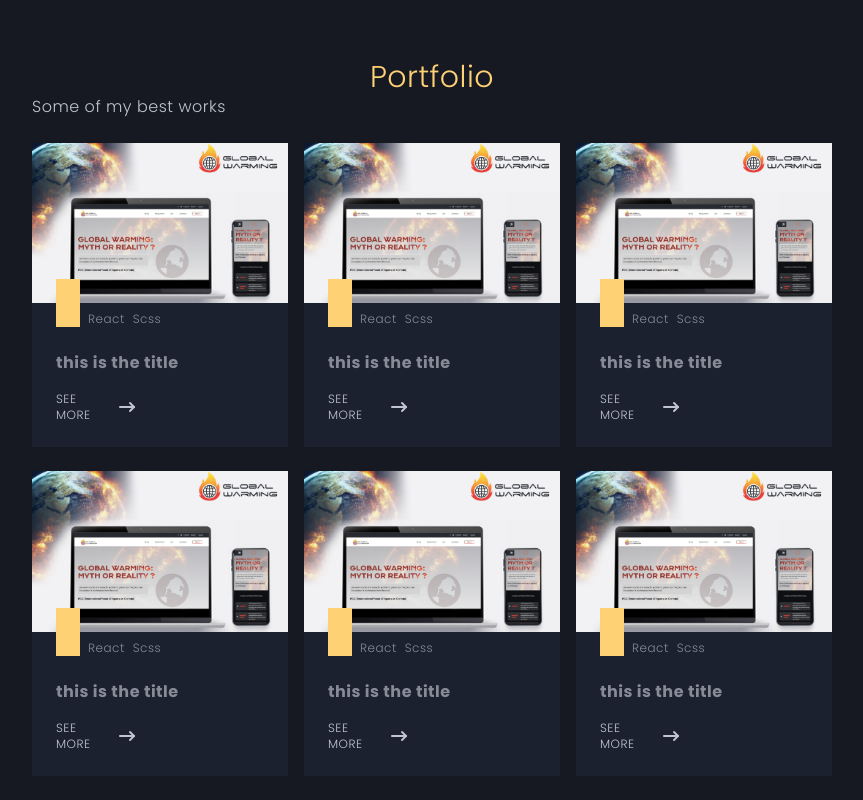
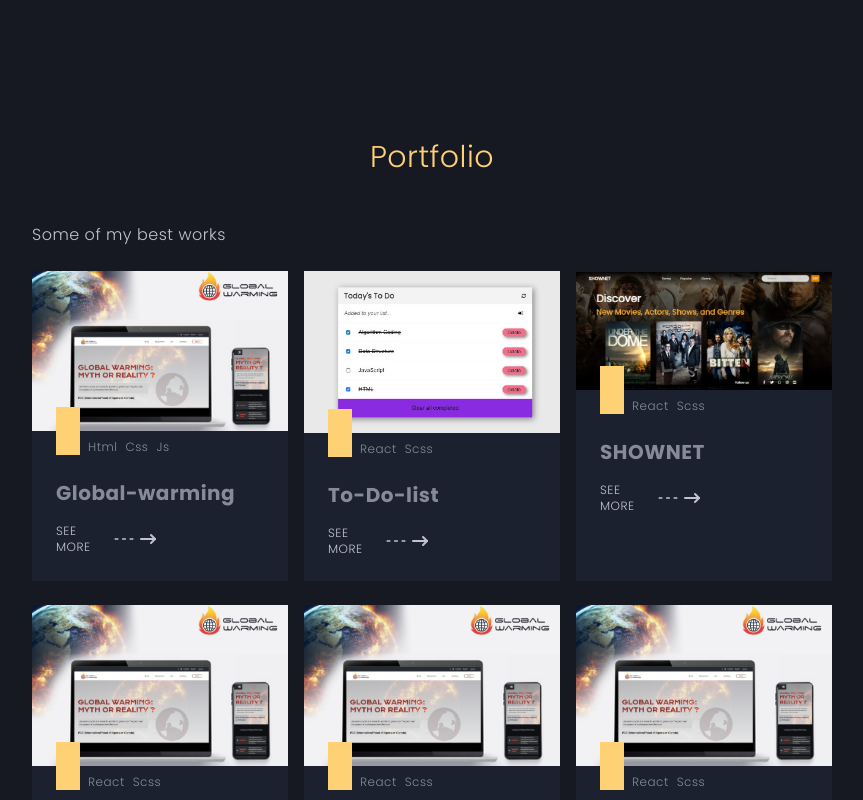
Before and after one commit to joel-kalema/me_with-nextjs, a Next.js app: page / in a window 1280 px wide. Shown: the part 2600-3400 px from the top of the page, without its empty margins (208-1071 px from the left). Built offline with nearby package versions, Linux system fonts and the light colour scheme.

Commit message:
style popup

```diff
--- a/components/data/portfolio.js
+++ b/components/data/portfolio.js
@@ -2,24 +2,24 @@ export const projects = [
     {
         id: 1,
         image: '/images/live.jpg',
-        title: 'this is the title',
-        details: 'this project was made to help people',
-        technologies: ['React', 'Scss'],
+        title: 'Global-warming',
+        details: 'This is a responsive website that navigates from the home page to the about page, following mobile first rule.',
+        technologies: ['Html', 'Css', 'Js'],
         live: '#'
     },
     {
         id: 2,
-        image: '/images/live.jpg',
-        title: 'this is the title',
-        details: 'this project was made to help people',
+        image: '/images/todo.jpg',
+        title: 'To-Do-list',
+        details: 'The To_Do_List is a project designed to help you get organized, achieve your goals and never forget a thing. By keeping record of your plans and allowing you to edit them the way you want.',
         technologies: ['React', 'Scss'],
         live: '#'
     },
     {
         id: 3,
-        image: '/images/live.jpg',
-        title: 'this is the title',
-        details: 'this project was made to help people',
+        image: '/images/movi.jpg',
+        title: 'SHOWNET',
+        details: 'A movie database website that displays all the information about a show including the discription and the rating of the show. You can search for a show, like and also comment on any of your favourite show. This project consumed TVmaze api.',
         technologies: ['React', 'Scss'],
         live: '#'
     },
--- a/components/portfolio.js
+++ b/components/portfolio.js
@@ -1,38 +1,60 @@
 import { projects } from "./data/portfolio";
 import { useState } from 'react';
 import { TbArrowNarrowRight } from 'react-icons/tb';
-import Link from "next/link";
+import { BiArrowBack } from 'react-icons/bi';
+import {AiOutlineDash} from 'react-icons/ai';
 
 export default function Portfolio (){
-    const [newId, setNewId] = useState(null)
+    const [popUp, setpopUp] = useState([])
+    const [popUptoggle, setpopUptoggle] = useState(false)
+    const content = (project) => {
+        setpopUp([project])
+        setpopUptoggle(!popUptoggle)
+    }
 
     return(
-        <div className="bg-[#161922] py-20 px-60">
-            <h1 className='text-3xl text-[#ffd175] text-center'>Portfolio</h1>
+        <div className="bg-[#161922] py-40 px-60">
+            <h1 className='text-3xl text-[#ffd175] text-center mb-12'>Portfolio</h1>
             <h2>Some of my best works</h2>
             <div className="flex flex-wrap justify-between">
                 {projects.map((project) => (
-                   <div className="w-[32%] mt-6 bg-[#1b212f] hover:shadow-xl" onClick={(e) => setNewId(e.target)} >
+                   <div className="w-[32%] mt-6 bg-[#1b212f] hover:shadow-xl">
                         <img src={project.image} alt='images' />
                         <div className="pt-2 pb-6 pl-6 pr-6">
                             <div className="flex text-xs">
                                 <div className="w-[1.5rem] h-[3rem] bg-[#ffd175] mt-[-2rem] exp backdrop-blur-md"></div>
                                 {project.technologies.map((lang) => (<p className="ml-2 text-[#c0c4d0a6]">{lang}</p>))}
                             </div>
-                            <h1 className="font-bold mt-6 text-[#c0c4d0a6]">{project.title}</h1>
-                            <Link href={project} className="text-xs mt-4 flex items-center hover:text-[#ffd175] w-2/5">
+                            <h1 className="font-bold mt-6 text-[#c0c4d0a6] text-xl">{project.title}</h1>
+                            <div onClick={() => content(project)} className="text-xs mt-4 flex items-center hover:text-[#ffd175] w-2/4 cursor-pointer">
                                 SEE MORE
-                                <span className="text-2xl ml-2">
-                                    <TbArrowNarrowRight/>
+                                <span className="text-2xl ml-2 flex">
+                                    <AiOutlineDash /><TbArrowNarrowRight/>
                                 </span>
-                            </Link>
+                            </div>
                         </div>
                    </div>
                 ))}
             </div>
-            <div>
-
-            </div>
+            {popUptoggle && (
+                <div onClick={content} className='fixed left-0 top-0 w-full h-screen bg-[#191d28ea] flex justify-center items-center exp backdrop-blur-xl' >
+                    <div onClick={(e) => e.stopPropagation()} className='bg-[#1b212f] w-2/5' >
+                        <a  onClick={content} className=' hover:text-[#ffd175] text-xl m-2 cursor-pointer flex' ><BiArrowBack /><AiOutlineDash /></a>
+                        {popUp.map(item => (
+                            <div>
+                                <img src={item.image} alt='images' />
+                                <div className="p-6">
+                                    <h1 className="font-bold text-2xl text-[#c0c4d0a6]">{item.title}</h1>
+                                    <p className="text-sm">{item.details}</p>
+                                    <div className="flex text-xs">
+                                        {item.technologies.map((lang) => (<p className="ml-2 text-[#c0c4d0a6]">{lang}</p>))}
+                                     </div>
+                                </div>
+                            </div>
+                        ))}
+                    </div>
+                </div>)
+            }
         </div>
     )
 }
--- a/pages/[project].js
+++ /dev/null
@@ -1,20 +0,0 @@
-// import { projects } from "./data/portfolio"
-import { useRouter } from 'next/router'
-
-export default function Project (){
-    const {
-        query: project
-        } = useRouter()
-    return(
-        <div className="w-[32%] mt-6 bg-[#1b212f] hover:shadow-xl">
-            <img src={project.image} alt='images' />
-            <div className="pt-2 pb-6 pl-6 pr-6">
-                <div className="flex text-xs">
-                    <div className="w-[1.5rem] h-[3rem] bg-[#ffd175] mt-[-2rem] exp backdrop-blur-md"></div>
-                        {/* {project.technologies.map((lang) => (<p className="ml-2 text-[#c0c4d0a6]">{lang}</p>))} */}
-                    </div>
-                    <h1 className="font-bold mt-6 text-[#c0c4d0a6]">{project.title}</h1>
-            </div>
-        </div>
-    )
-}
```
Also changed, not shown: public/images/movi.jpg (added), public/images/todo.jpg (added).
